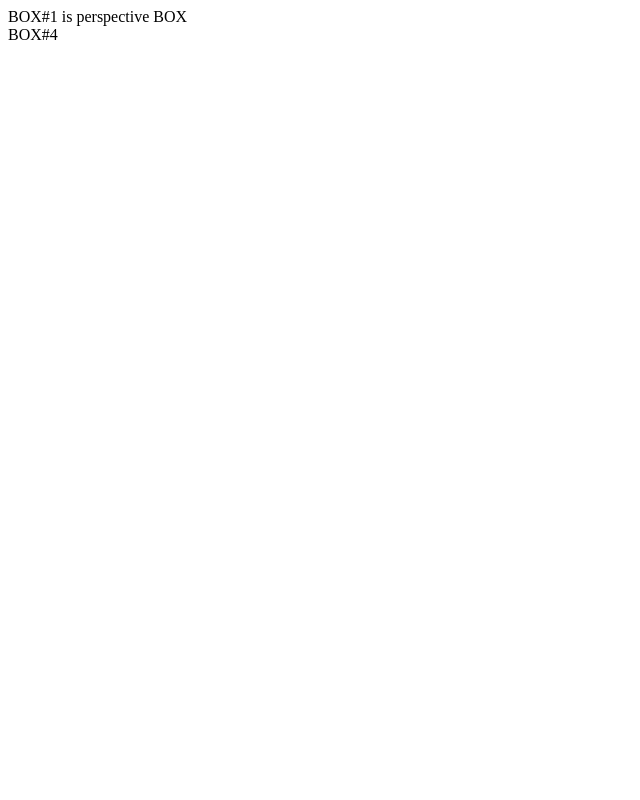
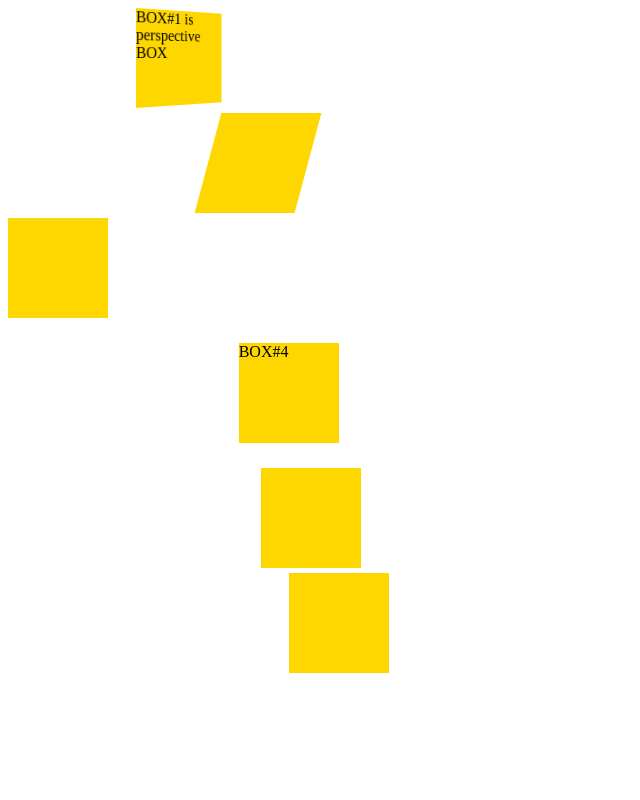
Before and after one commit to Pushkin-529/HTML5-CSS-FRONTEND, a plain HTML site: page index.html in a window 1280 px wide. Shown: the top 800 px of the page, without its empty margins (0-640 px from the left). Drawn offline with Linux system fonts and the light colour scheme.

Commit message:
Update index.html

```diff
--- a/index.html
+++ b/index.html
@@ -3,7 +3,8 @@
 <head>
   <meta charset="utf-8">
   <meta name="viewport" content="width=device-width">
-  <title>JS Bin</title>
+  <link rel="stylesheet" href="css/style.css">
+  <title>Lesson-7</title>
 </head>
 <body>
   <div class="box1">BOX#1 is perspective BOX</div>
```
